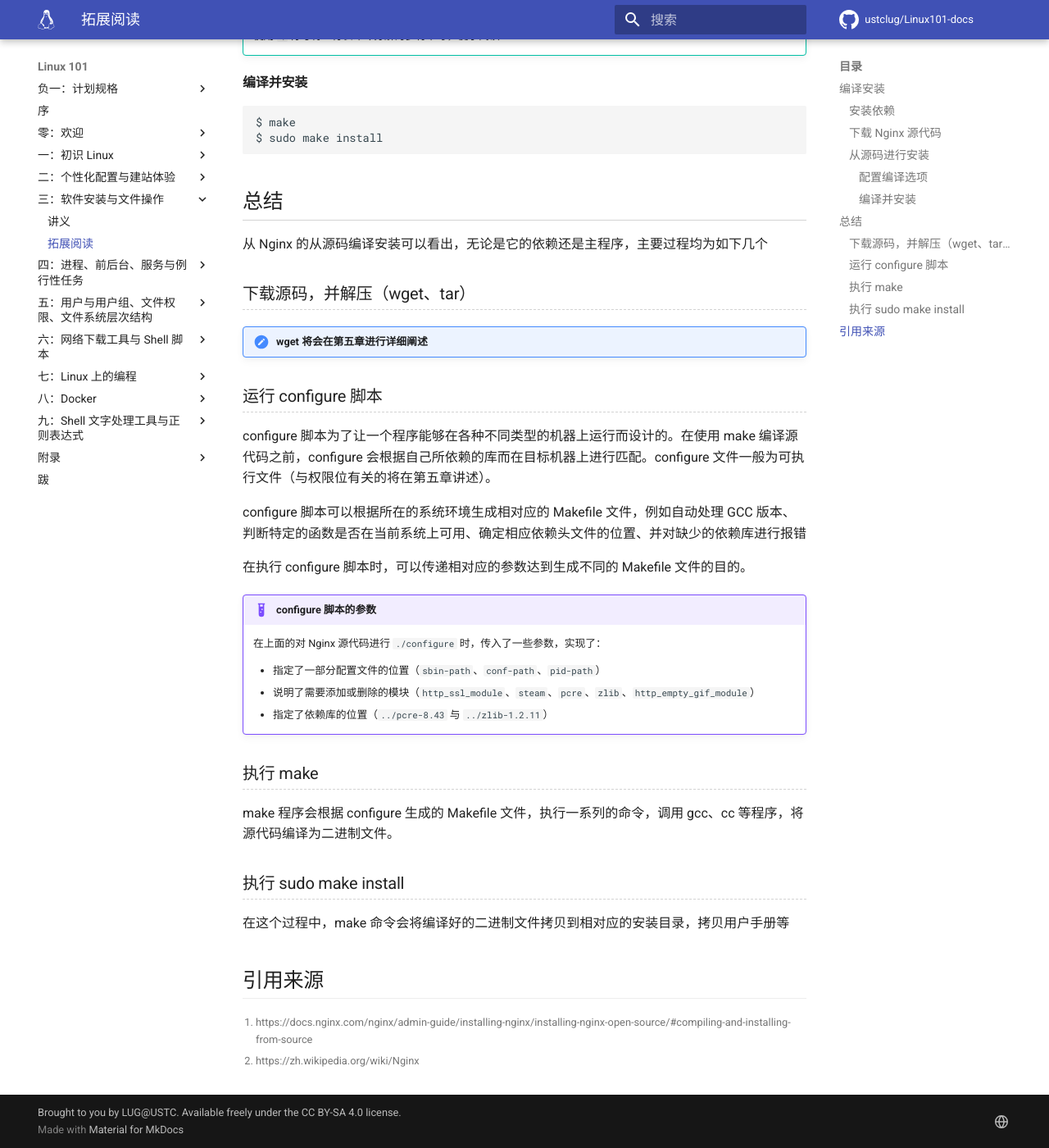
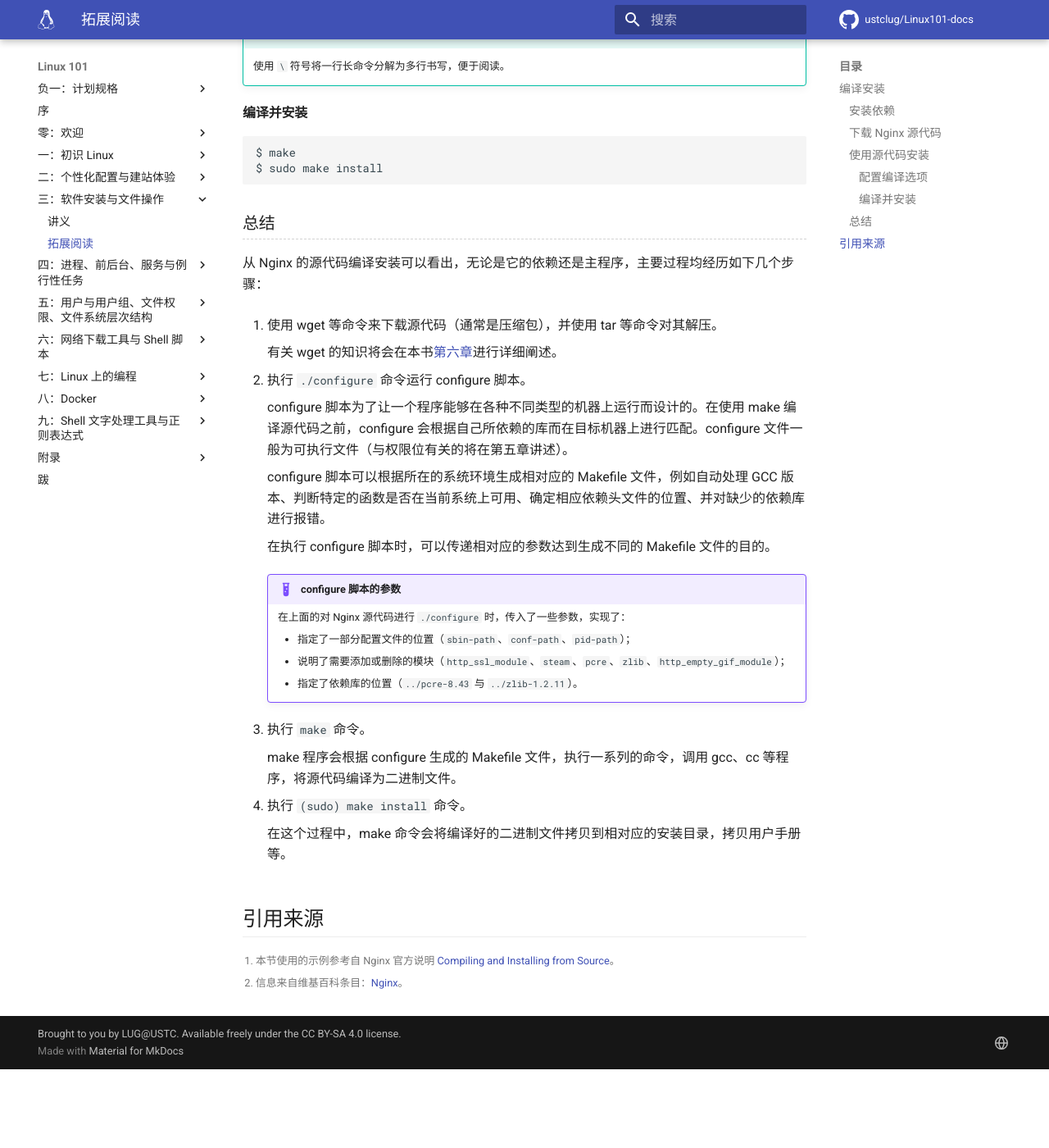
Before and after one commit to ustclug/Linux101-docs, an MkDocs documentation site: the page built from docs/Ch03/supplement.md, in a window 1280 px wide and 1400 px high, scrolled down 1869 px. Shown: the whole window at 82% size. Built offline with MkDocs 1.6.1 and Material for MkDocs 9.7.7, drawn with Linux system fonts in a browser that asks for light colours; comment, search, counter and statistics services are not loaded; after the commit the page ends 3173 px from its top, so only the background shows below that; some of the changed text lies outside the part shown.

Commit message:
Ch03: revise

````diff
--- a/docs/Ch03/supplement.md
+++ b/docs/Ch03/supplement.md
@@ -1,25 +1,26 @@
-# 附录
+# 拓展阅读 {#supplement}
 
-## 编译安装
+!!! warning "本文已基本完稿，正在审阅和修订中，不是正式版本。"
 
-*参见：Compiling and Installing from Source [^1]*
+## 编译安装 [^1] {#compiling-installation}
 
-*以下在 Ubuntu 18.04 下操作*
+*本节的操作基于 Ubuntu 18.04 操作系统。*
 
-除了在正文中提到的几种常见的安装方法外，还有从源码编译安装这种方法，更多地常见于开源软件中。在一个新的平台上（如 amd64），只要有 GCC 编译器，既可以通过编译，快速地将许多常用的软件（如 x86\_64 平台上的软件）移植到新的平台上。当然，这并不能解决一些对特定指令集有依赖的软件的移植。
+除了在正文中提到的几种常见的安装方法外，还有从源代码编译安装这种方法，更多地常见于开源软件中。在一个新的平台上（如 amd64），只要有 GCC 编译器，就可以通过编译，快速地将许多常用的软件（如 x86\_64 平台上的软件）移植到新的平台上。当然，这并不能解决一些对特定指令集有依赖的软件的移植。
 
-以 Nginx 软件为例
+本文以编译安装 Nginx 软件作为示范。
 
-!!! Tip "Nginx 软件简介[^2]"
+!!! tip "Nginx 软件简介[^2]"
+
     Nginx 是一个异步框架的网页服务器，也可以用作反向代理、负载平衡器和 HTTP 缓存。
 
     Nginx 是免费的开源软件，根据类 BSD 许可证的条款发布。大量 Web 服务器使用 Nginx，通常作为负载均衡器。
 
-### 安装依赖
+### 安装依赖 {#install-dependencies}
 
-在从源码安装 Nginx 前，需要为它的库安装依赖
+在从源代码安装 Nginx 前，需要为它的库安装依赖：
 
-* PCRE - 用于支持正则表达式
+* PCRE - 用于支持正则表达式。
 
 ```shell
 $ wget https://ftp.pcre.org/pub/pcre/pcre-8.43.tar.gz
@@ -30,7 +31,7 @@
 $ sudo make install
 ```
 
-* zlib - 用于支持 HTTP 头部压缩
+* zlib - 用于支持 HTTP 头部压缩。
 
 ```shell
 $ wget https://zlib.net/zlib-1.2.11.tar.gz
@@ -41,7 +42,7 @@
 $ sudo make install
 ```
 
-* OpenSSL - 用于支持 HTTPS 协议
+* OpenSSL - 用于支持 HTTPS 协议。
 
 ```shell
 $ wget https://www.openssl.org/source/openssl-1.1.1c.tar.gz
@@ -62,9 +63,9 @@
 $ cd nginx-1.17.6
 ```
 
-### 从源码进行安装
+### 使用源代码安装 {#install-from-source}
 
-#### 配置编译选项
+#### 配置编译选项 {#configure}
 
 ```shell
 $ ./configure \
@@ -78,51 +79,51 @@
 --without-http_empty_gif_module
 ```
 
-!!! Tip "Tip"
+!!! tip "分解长命令"
 
-    使用 `\` 符号将一行长命令分解为多行书写，便于阅读
+    使用 `\` 符号将一行长命令分解为多行书写，便于阅读。
 
-#### 编译并安装
+#### 编译并安装 {#make-install}
 
 ```shell
 $ make
 $ sudo make install
 ```
 
-## 总结
+### 总结 {#summary}
 
-从 Nginx 的从源码编译安装可以看出，无论是它的依赖还是主程序，主要过程均为如下几个
+从 Nginx 的源代码编译安装可以看出，无论是它的依赖还是主程序，主要过程均经历如下几个步骤：
 
-### 下载源码，并解压（wget、tar）
+1. 使用 wget 等命令来下载源代码（通常是压缩包），并使用 tar 等命令对其解压。
 
-!!! note "wget 将会在第五章进行详细阐述"
+	有关 wget 的知识将会在本书[第六章](../Ch06/index.md)进行详细阐述。
 
-### 运行 configure 脚本
+2. 执行 `./configure` 命令运行 configure 脚本。
 
-configure 脚本为了让一个程序能够在各种不同类型的机器上运行而设计的。在使用 make 编译源代码之前，configure 会根据自己所依赖的库而在目标机器上进行匹配。configure 文件一般为可执行文件（与权限位有关的将在第五章讲述）。
+	configure 脚本为了让一个程序能够在各种不同类型的机器上运行而设计的。在使用 make 编译源代码之前，configure 会根据自己所依赖的库而在目标机器上进行匹配。configure 文件一般为可执行文件（与权限位有关的将在第五章讲述）。
 
-configure 脚本可以根据所在的系统环境生成相对应的 Makefile 文件，例如自动处理 GCC 版本、判断特定的函数是否在当前系统上可用、确定相应依赖头文件的位置、并对缺少的依赖库进行报错
+	configure 脚本可以根据所在的系统环境生成相对应的 Makefile 文件，例如自动处理 GCC 版本、判断特定的函数是否在当前系统上可用、确定相应依赖头文件的位置、并对缺少的依赖库进行报错。
 
-在执行 configure 脚本时，可以传递相对应的参数达到生成不同的 Makefile 文件的目的。
+	在执行 configure 脚本时，可以传递相对应的参数达到生成不同的 Makefile 文件的目的。
 
-!!! example "configure 脚本的参数"
+	!!! example "configure 脚本的参数"
 
-    在上面的对 Nginx 源代码进行 `./configure` 时，传入了一些参数，实现了：
+		在上面的对 Nginx 源代码进行 `./configure` 时，传入了一些参数，实现了：
 
-    * 指定了一部分配置文件的位置（`sbin-path`、`conf-path`、`pid-path`）
-    * 说明了需要添加或删除的模块（`http_ssl_module`、`steam`、`pcre`、`zlib`、`http_empty_gif_module`）
-    * 指定了依赖库的位置（`../pcre-8.43` 与 `../zlib-1.2.11`）
+		* 指定了一部分配置文件的位置（`sbin-path`、`conf-path`、`pid-path`）；
+		* 说明了需要添加或删除的模块（`http_ssl_module`、`steam`、`pcre`、`zlib`、`http_empty_gif_module`）；
+		* 指定了依赖库的位置（`../pcre-8.43` 与 `../zlib-1.2.11`）。
 
-### 执行 make
+3. 执行 `make` 命令。
 
-make 程序会根据 configure 生成的 Makefile 文件，执行一系列的命令，调用 gcc、cc 等程序，将源代码编译为二进制文件。
+	make 程序会根据 configure 生成的 Makefile 文件，执行一系列的命令，调用 gcc、cc 等程序，将源代码编译为二进制文件。
 
-### 执行 sudo make install
+4. 执行 `(sudo) make install` 命令。
 
-在这个过程中，make 命令会将编译好的二进制文件拷贝到相对应的安装目录，拷贝用户手册等
+	在这个过程中，make 命令会将编译好的二进制文件拷贝到相对应的安装目录，拷贝用户手册等。
 
 ## 引用来源 {#references .no-underline }
 
-[^1]: https://docs.nginx.com/nginx/admin-guide/installing-nginx/installing-nginx-open-source/#compiling-and-installing-from-source
+[^1]: 本节使用的示例参考自 Nginx 官方说明 [Compiling and Installing from Source](https://docs.nginx.com/nginx/admin-guide/installing-nginx/installing-nginx-open-source/#compiling-and-installing-from-source)。
 
-[^2]: https://zh.wikipedia.org/wiki/Nginx
+[^2]: 信息来自维基百科条目：[Nginx](https://zh.wikipedia.org/wiki/Nginx)。
````
Also changed, not shown: other parts of docs/Ch03/supplement.md (+2 -2 lines), docs/Ch03/index.md (+1 -1 lines), docs/Ch05/index.md (+1 -1 lines).
